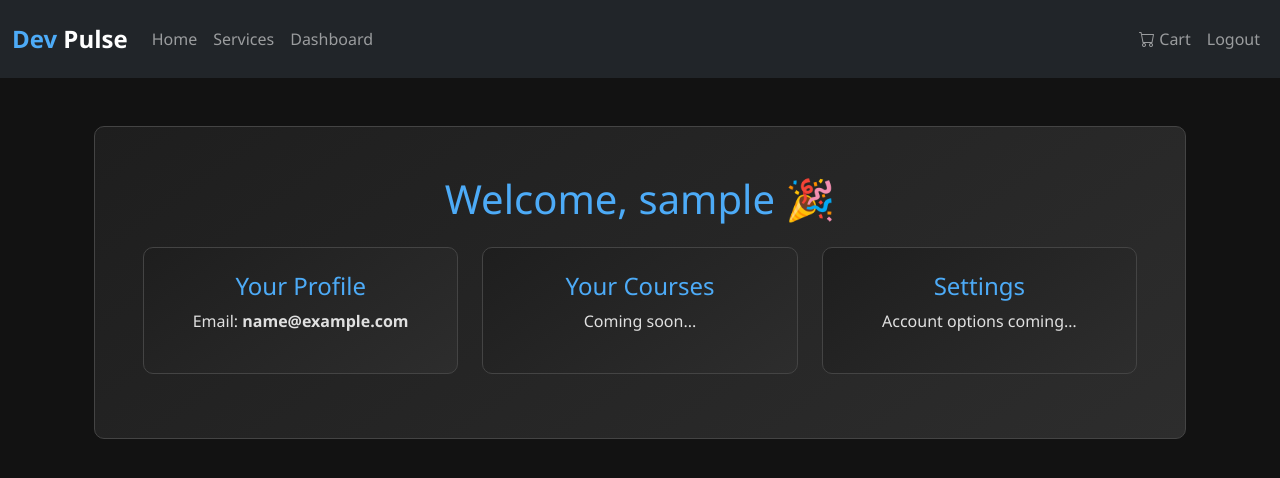
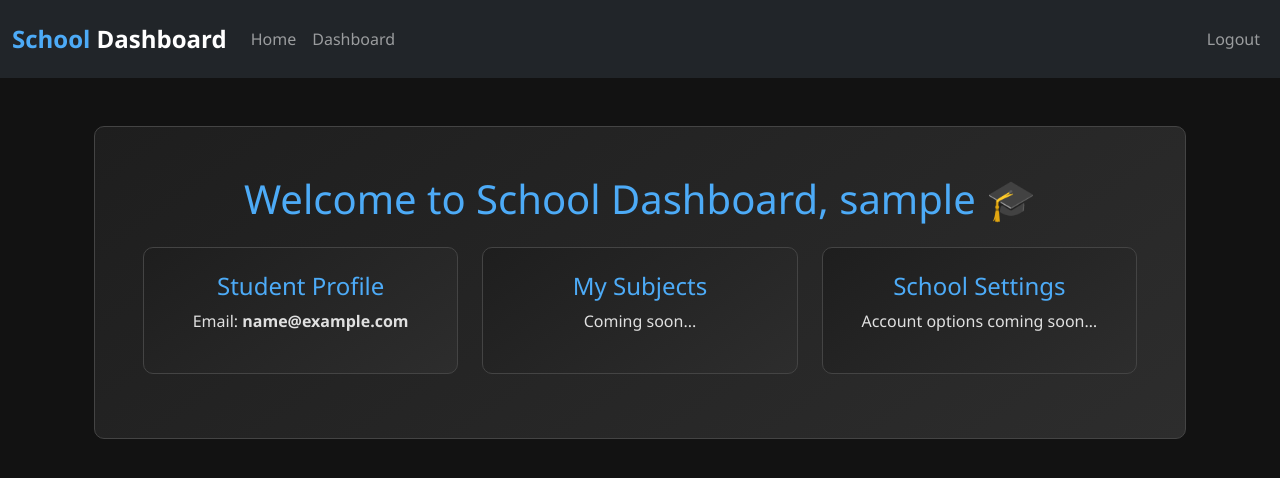
Before and after one commit to Abdellah-BELMAARIS/school_project, a Flask app: page /about/dashboard in a window 1280 px wide. Shown: the top 478 px of the page. Run offline with Flask 3, Linux system fonts and the light colour scheme; the visitor is signed in with stand-in values (Sample User, id 1).

Commit message:
Update templates for School Dashboard: enhance titles and content for clarity; adjust navbar and card headings for consistency

```diff
--- a/school/templates/base.html
+++ b/school/templates/base.html
@@ -2,30 +2,36 @@
 <html lang="en">
 <head>
     <meta charset="UTF-8">
+    <title>School Dashboard</title>
     <meta name="viewport" content="width=device-width, initial-scale=1.0">
+
     <link href="https://cdn.jsdelivr.net/npm/bootstrap@5.1.3/dist/css/bootstrap.min.css" rel="stylesheet">
     <link rel="stylesheet" href="https://cdn.jsdelivr.net/npm/bootstrap-icons@1.8.1/font/bootstrap-icons.css">
-    <title>Dev Pulse Services</title>
+
     <style>
         body {
             background-color: #121212;
             color: #e0e0e0;
             font-family: 'Segoe UI', Tahoma, Geneva, Verdana, sans-serif;
         }
+
         .navbar-brand {
             font-weight: bold;
             font-size: 1.5rem;
         }
+
         .market-card {
             background: linear-gradient(145deg, #1e1e1e, #2d2d2d);
             border: 1px solid #444;
             border-radius: 10px;
             transition: transform 0.3s;
         }
+
         .market-card:hover {
             transform: translateY(-5px);
             box-shadow: 0 10px 20px rgba(0, 0, 0, 0.3);
         }
+
         .btn-market {
             background: linear-gradient(45deg, #0062cc, #004a99);
             border: none;
@@ -33,59 +39,40 @@
             padding: 10px 30px;
             font-weight: bold;
         }
+
         .btn-market:hover {
-            background: linear-gradient(45deg, #878d94, #003d7a);
-        }
-        .modal-content.bg-dark {
-            background-color: #1e1e1e !important;
-        }
-        .toast {
-            background-color: #2d2d2d;
-            border: 1px solid #444;
+            background: linear-gradient(45deg, #5c636a, #003d7a);
         }
     </style>
 </head>
+
 <body>
+
 <nav class="navbar navbar-expand-lg navbar-dark bg-dark py-3">
     <div class="container-fluid">
         <a class="navbar-brand" href="{{ url_for('home_view.home_page') }}">
-                <span style="color: #4dabf7;">Dev</span> Pulse
+            <span style="color: #4dabf7;">School</span> Dashboard
         </a>
-            <button class="navbar-toggler" type="button" data-bs-toggle="collapse" data-bs-target="#navbarNav">
-                <span class="navbar-toggler-icon"></span>
-            </button>
-            <div class="collapse navbar-collapse" id="navbarNav">
+
+        <div class="collapse navbar-collapse">
             <ul class="navbar-nav me-auto">
                 <li class="nav-item">
                     <a class="nav-link" href="{{ url_for('home_view.home_page') }}">Home</a>
                 </li>
-                    <li class="nav-item">
-                        <a class="nav-link" href="{{ url_for('services_page') }}">Services</a>
-                    </li>
+
                 {% if current_user.is_authenticated %}
                 <li class="nav-item">
                     <a class="nav-link" href="{{ url_for('about_view.dashboard_page') }}">Dashboard</a>
                 </li>
                 {% endif %}
             </ul>
+
             <div class="navbar-nav">
                 {% if current_user.is_authenticated %}
-                    <a class="nav-link position-relative" href="{{ url_for('cart_page') }}" id="cartLink">
-                        <i class="bi bi-cart"></i> Cart
-                        <span id="cartCount" class="position-absolute top-0 start-100 translate-middle badge rounded-pill bg-danger" style="display: none;">
-                            0
-                        </span>
-                    </a>
-                    <li class="nav-item">
                     <a class="nav-link" href="{{ url_for('auth.logout') }}">Logout</a>
-                    </li>
                 {% else %}
-                    <li class="nav-item">
                     <a class="nav-link" href="{{ url_for('auth.login') }}">Login</a>
-                    </li>
-                    <li class="nav-item">
                     <a class="nav-link" href="{{ url_for('auth.register') }}">Register</a>
-                    </li>
                 {% endif %}
             </div>
         </div>
@@ -98,16 +85,19 @@
             {% for category, message in messages %}
                 <div class="alert alert-{{ category }} alert-dismissible fade show" role="alert">
                     {{ message }}
-                        <button type="button" class="btn-close btn-close-white" data-bs-dismiss="alert" aria-label="Close"></button>
+                    <button type="button" class="btn-close btn-close-white" data-bs-dismiss="alert"></button>
                 </div>
             {% endfor %}
         {% endif %}
     {% endwith %}
 </div>
+
 <div class="container mt-4">
     {% block content %}
     {% endblock %}
 </div>
+
 <script src="https://cdn.jsdelivr.net/npm/bootstrap@5.1.3/dist/js/bootstrap.bundle.min.js"></script>
+
 </body>
 </html>
--- a/school/templates/dashboard.html
+++ b/school/templates/dashboard.html
@@ -1,30 +1,33 @@
 {% extends 'base.html' %}
 {% block content %}
+
 <div class="container mt-5">
     <div class="market-card p-5">
 
         <h1 class="text-center mb-4" style="color: #4dabf7;">
-            Welcome, {{ current_user.username }} 🎉
+            Welcome to School Dashboard, {{ current_user.username }} 🎓
         </h1>
 
         <div class="row mt-4">
 
             <div class="col-md-4 mb-3">
                 <div class="market-card p-4 text-center">
-                    <h4 style="color:#4dabf7;">Your Profile</h4>
+                    <h4 style="color:#4dabf7;">Student Profile</h4>
                     <p>Email: <strong>{{ current_user.email }}</strong></p>
                 </div>
             </div>
+
             <div class="col-md-4 mb-3">
                 <div class="market-card p-4 text-center">
-                    <h4 style="color:#4dabf7;">Your Courses</h4>
+                    <h4 style="color:#4dabf7;">My Subjects</h4>
                     <p>Coming soon...</p>
                 </div>
             </div>
+
             <div class="col-md-4 mb-3">
                 <div class="market-card p-4 text-center">
-                    <h4 style="color:#4dabf7;">Settings</h4>
-                    <p>Account options coming…</p>
+                    <h4 style="color:#4dabf7;">School Settings</h4>
+                    <p>Account options coming soon…</p>
                 </div>
             </div>
 
--- a/school/templates/login.html
+++ b/school/templates/login.html
@@ -1,5 +1,6 @@
 {% extends 'base.html' %}
 {% block content %}
+
 <div class="d-flex justify-content-center align-items-center" style="min-height: 80vh;">
     <div class="market-card p-5" style="width: 420px;">
 
@@ -24,6 +25,7 @@
                     <a href="{{ url_for('auth.register') }}" style="color: #4dabf7;">Register</a>
                 </small>
             </p>
+
         </form>
     </div>
 </div>
```
Also changed, not shown: school/templates/home.html (+20 -6 lines), school/templates/register.html (+5 -2 lines). Lines whose indentation alone changed are shown as unchanged.
